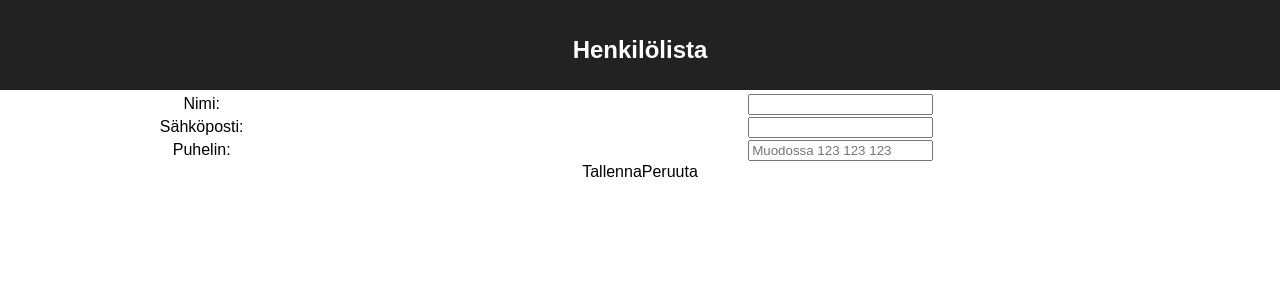
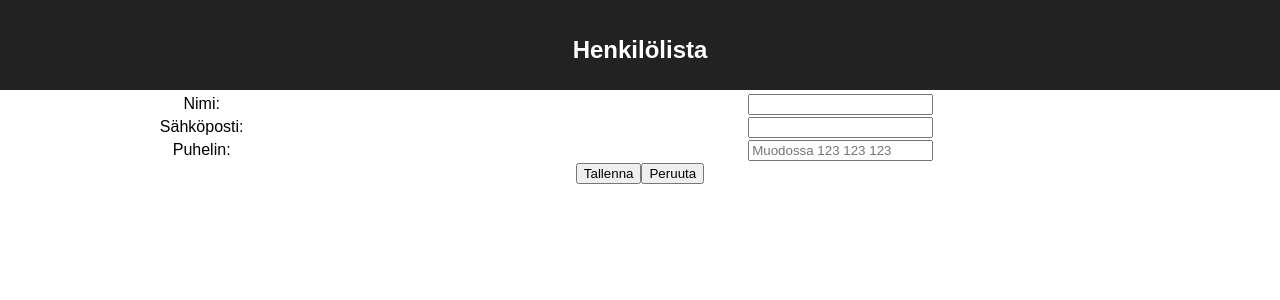
Before and after one commit to PetriParnanen/DigTest, a React (Create React App) app: page /addNew in a window 1280 px wide. Shown: the top 300 px of the page. Built offline with nearby package versions, Linux system fonts and the light colour scheme.

Commit message:
making better buttons

```diff
--- a/src/components/AddNew.js
+++ b/src/components/AddNew.js
@@ -71,8 +71,8 @@ class AddNew extends React.Component {
           </div>
         </div>
         <div className="listRow" key="button">
-          <a className="button center" onClick={this.savePerson}>Tallenna</a>{" "}
-          <Link to="/" className="button center">Peruuta</Link>
+          <button type="button" onClick={this.savePerson}>Tallenna</button>{" "}
+          <Link to="/"><button type="button">Peruuta</button></Link>
         </div>
       </div>
     )
--- a/src/components/PersonList.js
+++ b/src/components/PersonList.js
@@ -90,7 +90,7 @@ class PersonList extends React.Component {
           </div>
         </div>
       	<div className="listRow" key="add">
-      	  <div className="listTableCell"><br /><Link to="/addNew" className="button center">Lisää uusi</Link></div>
+      	  <div className="listTableCell"><br /><Link to="/addNew"><button type="button">Lisää uusi</button></Link></div>
       	</div>
       </div>
 
```
